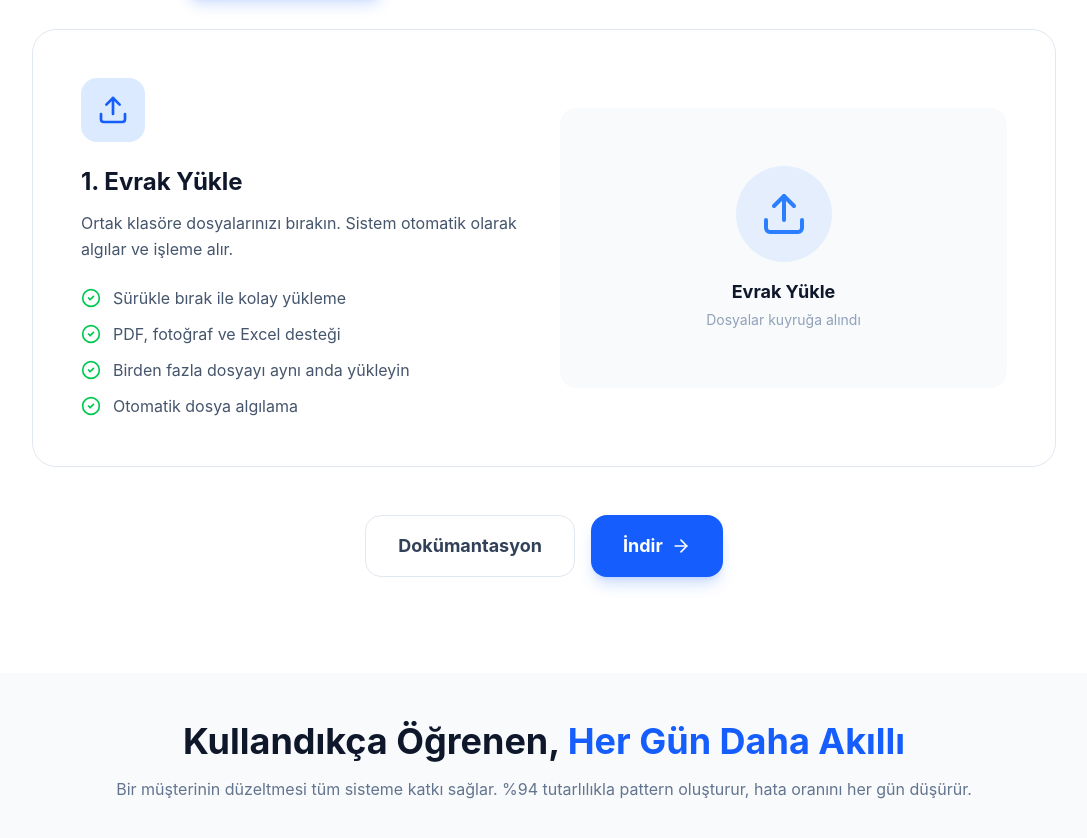
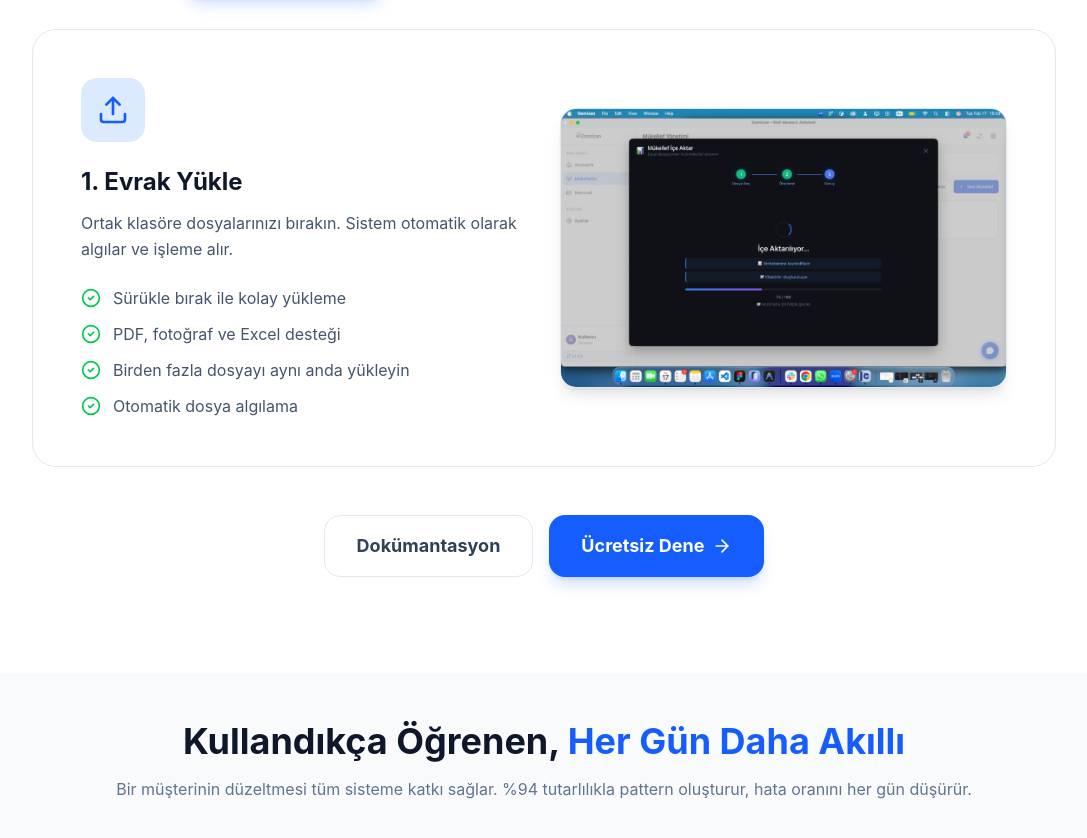
Before and after one commit to meltemgoren94-arch/landing-domizan, a React app: page / in a window 1280 px wide. Shown: the part 1884-2722 px from the top of the page, without its empty margins (96-1183 px from the left). Built offline with nearby package versions, Linux system fonts and the light colour scheme; some packages are replaced by stand-ins of ours.

Commit message:
domizan img

```diff
--- a/src/app/App.tsx
+++ b/src/app/App.tsx
@@ -35,7 +35,6 @@ const navLinks: NavLink[] = [
   { href: "#/blog", label: "Blog" },
   { href: "#/docs", label: "Dokümantasyon" },
   { href: "https://presentation.domizan.com/", label: "Nasıl Çalışır?" },
-  { href: "#/download", label: "İndir" },
 ];
 
 const App: React.FC = () => {
@@ -68,7 +67,7 @@ const App: React.FC = () => {
                   href="#/download"
                   className="hidden sm:block bg-blue-600 text-white px-6 py-2.5 rounded-full text-sm font-bold hover:bg-blue-700 transition-all shadow-lg shadow-blue-600/20 active:scale-95"
                 >
-                  İndir
+                  Hemen İndir
                 </a>
                 {/* Mobile Navigation */}
                 <MobileNav links={navLinks} logo={logoHeader} />
@@ -104,7 +103,7 @@ const App: React.FC = () => {
                     href="#/download"
                     className="bg-blue-600 text-white px-8 sm:px-10 py-4 rounded-2xl text-lg font-bold hover:bg-blue-700 transition-all flex items-center gap-2 shadow-xl shadow-blue-600/20"
                   >
-                    İndir
+                    Ücretsiz Dene
                     <ArrowRight className="w-5 h-5" aria-hidden="true" />
                   </a>
                   <button
@@ -141,7 +140,7 @@ const App: React.FC = () => {
           {/* Problem Section */}
           <section id="problems" aria-labelledby="problems-title" className="py-24 px-6 bg-slate-50">
             <div className="max-w-7xl mx-auto text-center mb-16">
-              <h2 id="problems-title" className="text-3xl md:text-4xl font-bold">Beyanname Dönemi <span className="text-red-500">Kabusu mu?</span></h2>
+              <h2 id="problems-title" className="text-3xl md:text-4xl font-bold">Beyanname Dönemi <span className="text-red-500">Kabus mu?</span></h2>
               <p className="mt-4 text-slate-500 max-w-2xl mx-auto">Mali müşavirlerin en büyük sorunlarını çözüyoruz.</p>
             </div>
 
@@ -209,7 +208,7 @@ const App: React.FC = () => {
                 href="#/download"
                 className="bg-blue-600 text-white px-8 py-4 rounded-2xl text-lg font-bold hover:bg-blue-700 transition-all flex items-center gap-2 shadow-lg shadow-blue-600/20"
               >
-                İndir
+                Ücretsiz Dene
                 <ArrowRight className="w-5 h-5" />
               </a>
             </div>
@@ -316,7 +315,7 @@ const App: React.FC = () => {
               href="#/download"
               className="bg-blue-600 text-white px-6 py-2 rounded-full font-bold hover:bg-blue-700 transition-all"
             >
-              İndir
+              Ücretsiz Dene
             </a>
           </div>
         </footer>
--- a/src/app/components/StepTabs.tsx
+++ b/src/app/components/StepTabs.tsx
@@ -1,11 +1,16 @@
 import React, { useState } from "react";
 import { Upload, Brain, FolderCheck, CheckCircle2 } from "lucide-react";
+import stepEvrakYukle from "@/assets/step-evrak-yukle.png";
+import stepAnalizTasnif from "@/assets/step-analiz-tasnif.png";
+import stepCanliAsistan from "@/assets/step-canli-asistan.png";
 
 interface TabContent {
     title: string;
     description: string;
     features: string[];
     icon: React.ReactNode;
+    image: string;
+    imageAlt: string;
 }
 
 // Son kullanıcı odaklı içerikler
@@ -19,7 +24,9 @@ const tabContents: TabContent[] = [
             "Birden fazla dosyayı aynı anda yükleyin",
             "Otomatik dosya algılama"
         ],
-        icon: <Upload className="w-8 h-8" />
+        icon: <Upload className="w-8 h-8" />,
+        image: stepEvrakYukle,
+        imageAlt: "Evrak Yükle - Dosyalar kuyruğa alındı"
     },
     {
         title: "Analiz ve Tasnif",
@@ -30,7 +37,9 @@ const tabContents: TabContent[] = [
             "Otomatik klasörleme ve arşivleme",
             "Hatalı eşleşmelerden öğrenen sistem"
         ],
-        icon: <FolderCheck className="w-8 h-8" />
+        icon: <FolderCheck className="w-8 h-8" />,
+        image: stepAnalizTasnif,
+        imageAlt: "Analiz ve Tasnif - Analiz ediliyor"
     },
     {
         title: "7/24 Canlı Asistan",
@@ -41,7 +50,9 @@ const tabContents: TabContent[] = [
             "Anlık raporlama ve belge sorgulama",
             "Mobil erişim özgürlüğü"
         ],
-        icon: <Brain className="w-8 h-8" />
+        icon: <Brain className="w-8 h-8" />,
+        image: stepCanliAsistan,
+        imageAlt: "7/24 Canlı Asistan - AI Asistan Özeti"
     }
 ];
 
@@ -97,24 +108,13 @@ export const StepTabs: React.FC = () => {
                         </ul>
                     </div>
 
-                    {/* Visual representation */}
-                    <div className="bg-slate-50 rounded-2xl p-8 flex items-center justify-center min-h-[280px]">
-                        <div className={`text-center ${activeTab === 0 ? "text-blue-500" :
-                            activeTab === 1 ? "text-purple-500" :
-                                "text-green-500"
-                            }`}>
-                            <div className="w-24 h-24 mx-auto mb-4 rounded-full bg-current/10 flex items-center justify-center">
-                                {activeTab === 0 && <Upload className="w-12 h-12" />}
-                                {activeTab === 1 && <Brain className="w-12 h-12" />}
-                                {activeTab === 2 && <FolderCheck className="w-12 h-12" />}
-                            </div>
-                            <div className="text-lg font-bold text-slate-900">{currentTab.title}</div>
-                            <div className="text-sm text-slate-400 mt-1">
-                                {activeTab === 0 && "Dosyalar kuyruğa alındı"}
-                                {activeTab === 1 && "Analiz ediliyor..."}
-                                {activeTab === 2 && "Klasöre taşındı ✓"}
-                            </div>
-                        </div>
+                    {/* Visual representation - Product screenshots */}
+                    <div className="rounded-2xl overflow-hidden shadow-lg border border-slate-200">
+                        <img
+                            src={currentTab.image}
+                            alt={currentTab.imageAlt}
+                            className="w-full h-auto object-cover"
+                        />
                     </div>
                 </div>
             </div>
--- a/src/app/components/layout/MobileNav.tsx
+++ b/src/app/components/layout/MobileNav.tsx
@@ -120,7 +120,7 @@ export const MobileNav: React.FC<MobileNavProps> = ({ links, logo }) => {
                                     onClick={closeMenu}
                                     className="flex items-center justify-center gap-2 w-full bg-blue-600 text-white py-3.5 rounded-xl font-bold hover:bg-blue-700 active:scale-95 transition-all shadow-lg shadow-blue-600/20"
                                 >
-                                    Ücretsiz İndir
+                                    Ücretsiz Dene
                                     <ArrowRight className="w-4 h-4" />
                                 </a>
                             </motion.div>
```
Also changed, not shown: src/assets/step-analiz-tasnif.png (added), src/assets/step-canli-asistan.png (added), src/assets/step-evrak-yukle.png (added).
